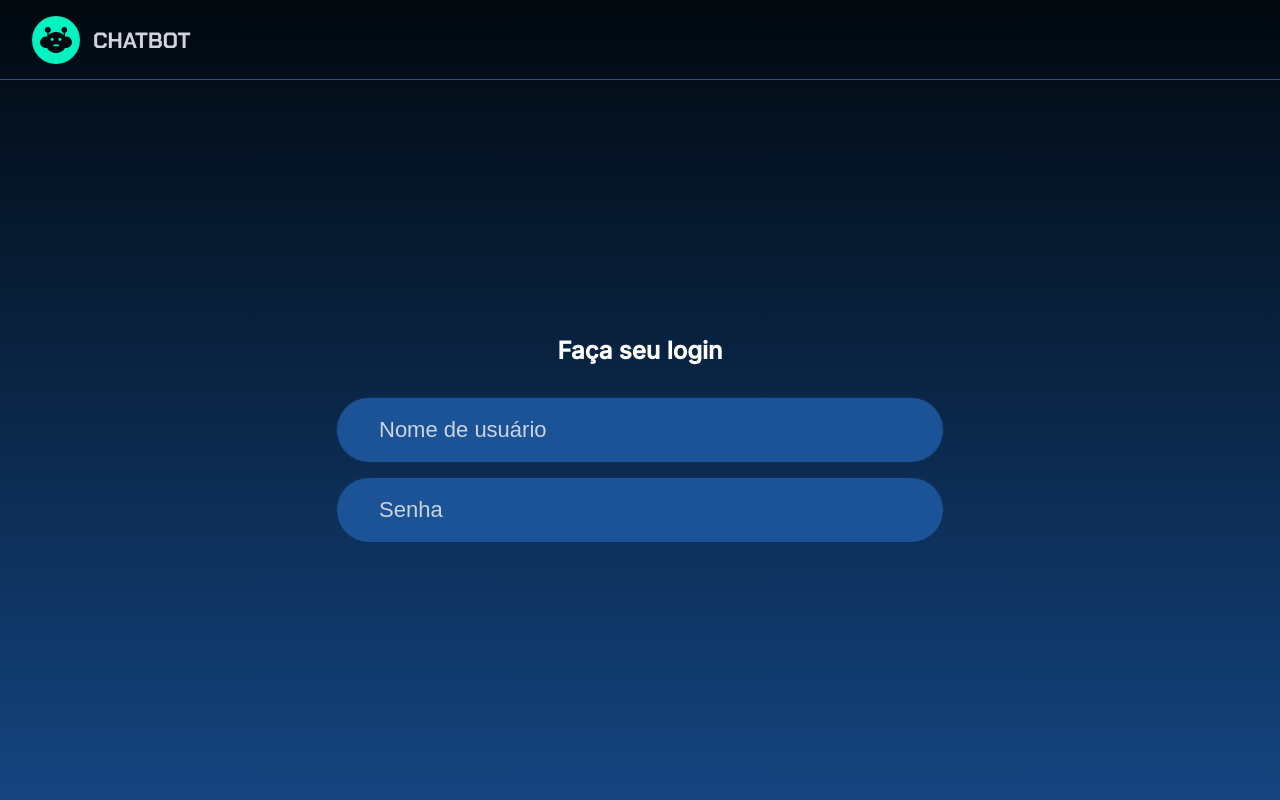
After one commit to Jrm1992/python-chatbot, a Flask app: page /login in a window 1280 px wide. The commit adds this page. Run offline with Flask 3, Linux system fonts and the light colour scheme; parts of the project's set-up code (start-up, migrations or seed data) failed here and were passed over.

Commit message:
feat: add login page

```diff
--- a/static/css/index.css
+++ b/static/css/index.css
@@ -45,6 +45,13 @@ body {
     display: flex;
     flex-direction: column;
     justify-content: flex-end;
+    flex-grow: 1;
+}
+
+.login-main {
+    display: flex;
+    flex-direction: column;
+    justify-content: center;
     flex-grow: 1;
 }
 
@@ -148,6 +155,7 @@ body {
     background-color: transparent;
     font-size: 1.375rem;
     color: #CED3E0;
+
     padding-left: 20px;
 }
 
@@ -172,6 +180,45 @@ body {
     position: absolute;
     bottom: 23px;
     right: calc(2rem + 5.5rem);
+}
+
+.login {
+    height: 5.0rem;
+    position: relative;
+    display: flex;
+    gap: 1.5rem;
+    justify-content: center;
+    align-items: center;
+}
+
+.login__h1 {
+    padding: 0 2.5rem;
+}
+
+.login__container {
+    display: flex;
+    gap: 0.8rem;
+    justify-content: space-between;
+    width: 50%;
+
+    padding: 0 2.5rem;
+
+    background-color: #1C5296;
+    border: 1px solid #0C305C;
+    border-radius: 4rem;
+}
+
+.login__input {
+    height: 4rem;
+    width: 50%;
+
+    background-color: transparent;
+    font-size: 1.375rem;
+    color: #CED3E0;
+}
+
+.login__input::placeholder {
+    color: #CED3E0;
 }
 
 @media screen and (min-width: 1400px) {
--- /dev/null
+++ b/templates/login.html
@@ -0,0 +1,44 @@
+<!DOCTYPE html>
+<html>
+  <head>
+    <meta charset="utf-8">
+    <meta name="viewport" content="width=device-width, initial-scale=1">
+    <title>Usuário do Chat</title>
+    <link rel="stylesheet" href="{{ url_for('static', filename='css/index.css') }}">
+  </head>
+  <body>
+    <header class="cabecalho container">
+        <img src="{{ url_for('static', filename='img/logo-chatbot.svg') }}" alt="Logo Chatbot">
+        <div class="cabecalho__acoes">
+            {% with messages = get_flashed_messages() %}
+            {% if messages %}
+                <ul id="messages" class="list-unstyled">
+                {% for message in messages %}
+                    <li class="alert alert-success">{{ message }}</li>
+                {% endfor %}
+                </ul>
+            {% endif %}
+            {% endwith %}
+        </div>
+  </header>
+    <main class="login-main">
+        <form method="POST" action="{{url_for('autenticar')}}">
+        <input type="hidden" name="proxima" value="{{ proxima }}">
+        <section class="login container">
+            <h1 class="login__h1">Faça seu login</h1>
+        </section>
+        <section class="login container">
+                <div class="login__container">
+                    <input type="text" class="login__input" placeholder="Nome de usuário" id="input" name="usuario" required>
+                </div>
+        </section>
+        <section class="login container">
+                <div class="login__container">
+                    <input class="login__input" placeholder="Senha" type="password" id="input" name="senha" required>
+                </div>
+        </section>
+        <p><button class="btn btn-primary" type="submit"></button></p>
+        </form>
+    </main>
+</body>
+</html>
```
